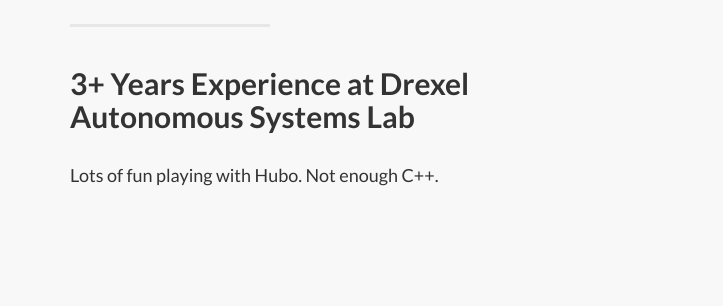
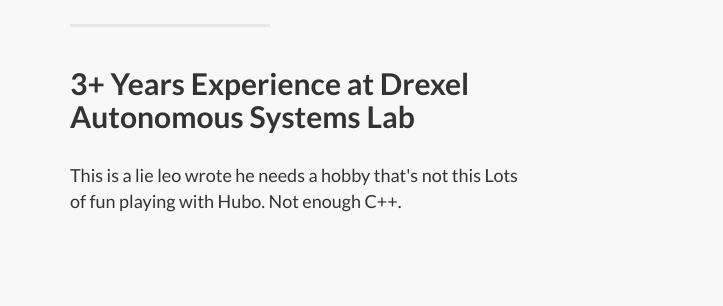
Before and after one commit to jmal0/quotesmyquotes-website, a plain HTML site: page index.html in a window 1280 px wide. Shown: the part 833-1139 px from the top of the page, 0-723 px from the left. Drawn offline with Linux system fonts and the light colour scheme; grey boxes are pictures that could not be loaded.

Commit message:
Goddamnit leo

```diff
--- a/index.html
+++ b/index.html
@@ -108,6 +108,7 @@
                     <div class="clearfix"></div>
                     <h2 class="section-heading">3+ Years Experience at Drexel Autonomous Systems Lab</h2>
                     <p class="lead">
+                        This is a lie leo wrote he needs a hobby that's not this
                         Lots of fun playing with Hubo. Not enough C++.
                     </p>
                 </div>
```
